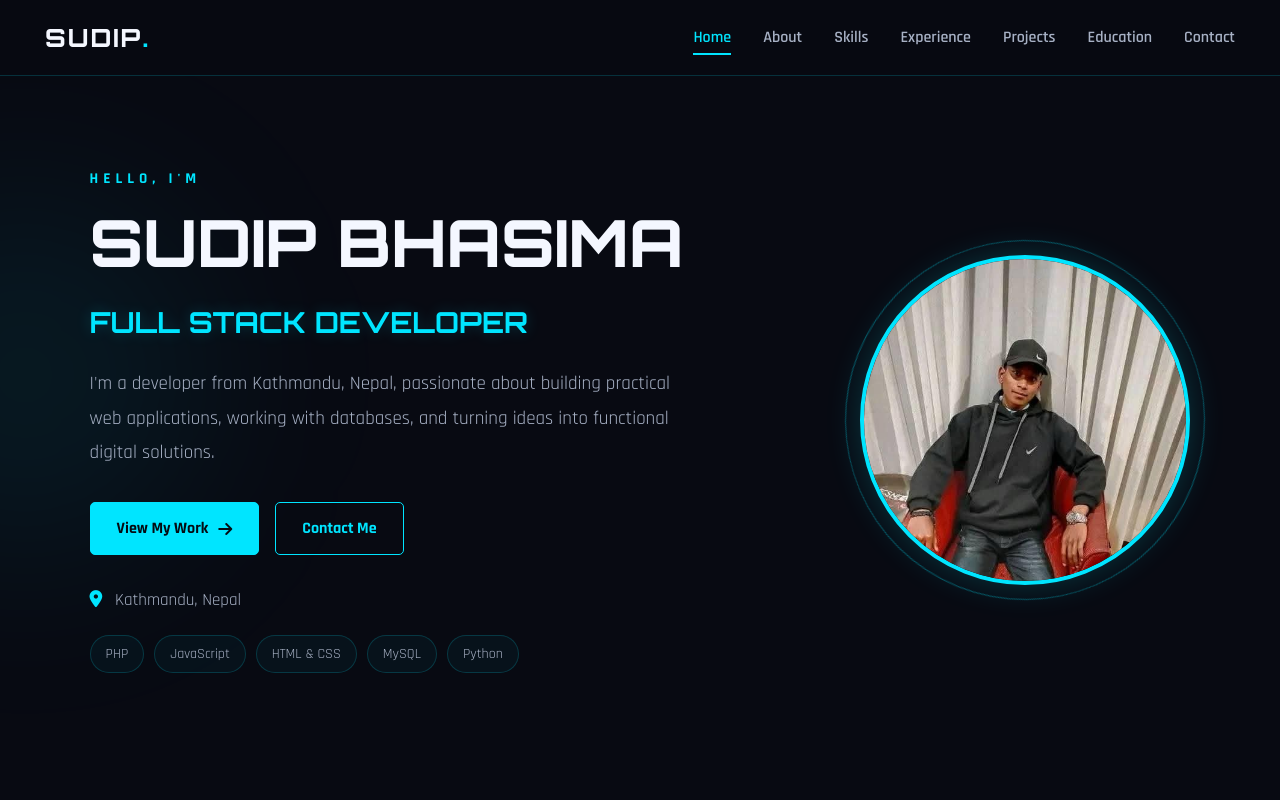
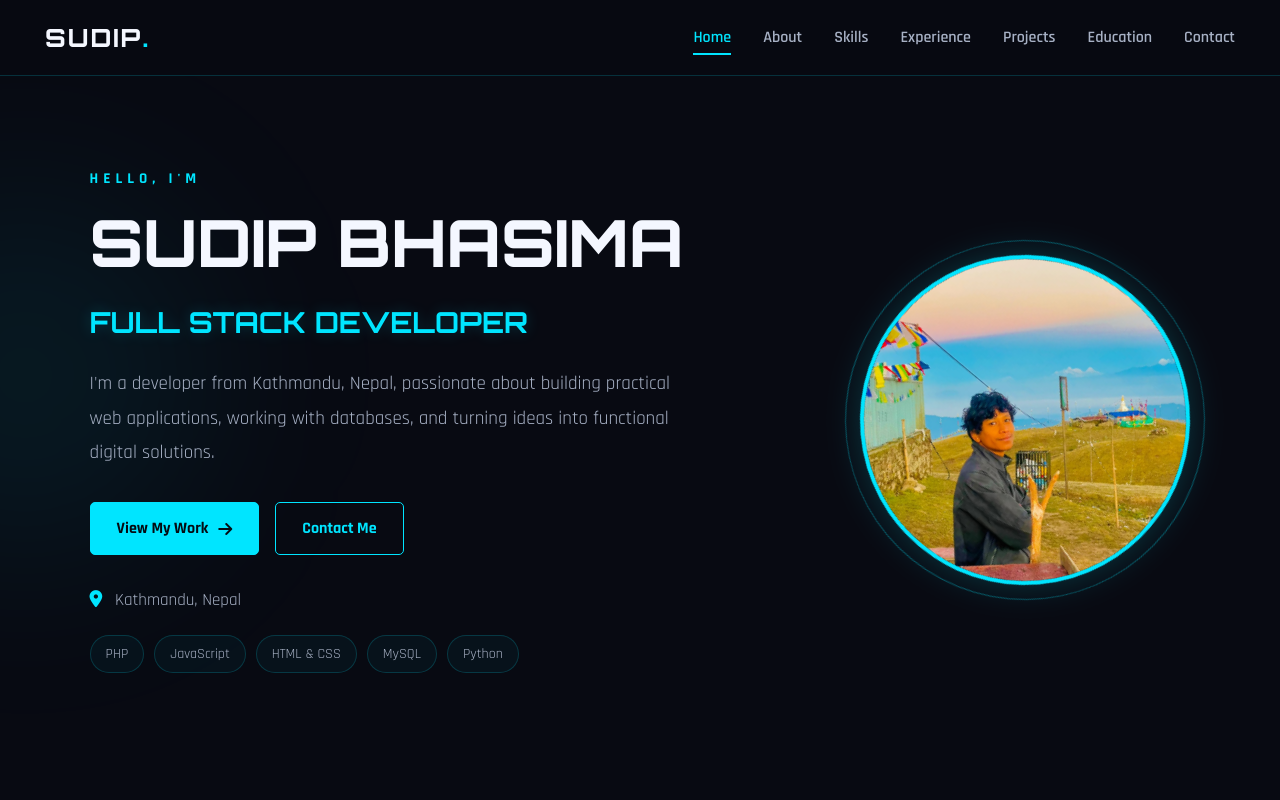
Before and after one commit to Sudip14/Portfolio, a plain HTML site: page index.html in a window 1280 px wide. Shown: the top 800 px of the page. Drawn offline with Linux system fonts and the light colour scheme.

Commit message:
(update on the page)

```diff
--- a/index.html
+++ b/index.html
@@ -115,7 +115,7 @@
 
     <div class="hero-image">
 
-        <img src="sudip3.jpeg"
+        <img src="image.jpeg"
              alt="Sudip Bhasima - Full Stack Developer">
 
     </div>
--- a/style.css
+++ b/style.css
@@ -336,6 +336,7 @@ section {
     box-shadow: 0 0 35px rgba(0, 229, 255, 0.2);
     position: relative;
     z-index: 1;
+    transform: rotate(40deg);
 }
 
 @keyframes rotateBorder {
```
Also changed, not shown: image.jpeg (added).
